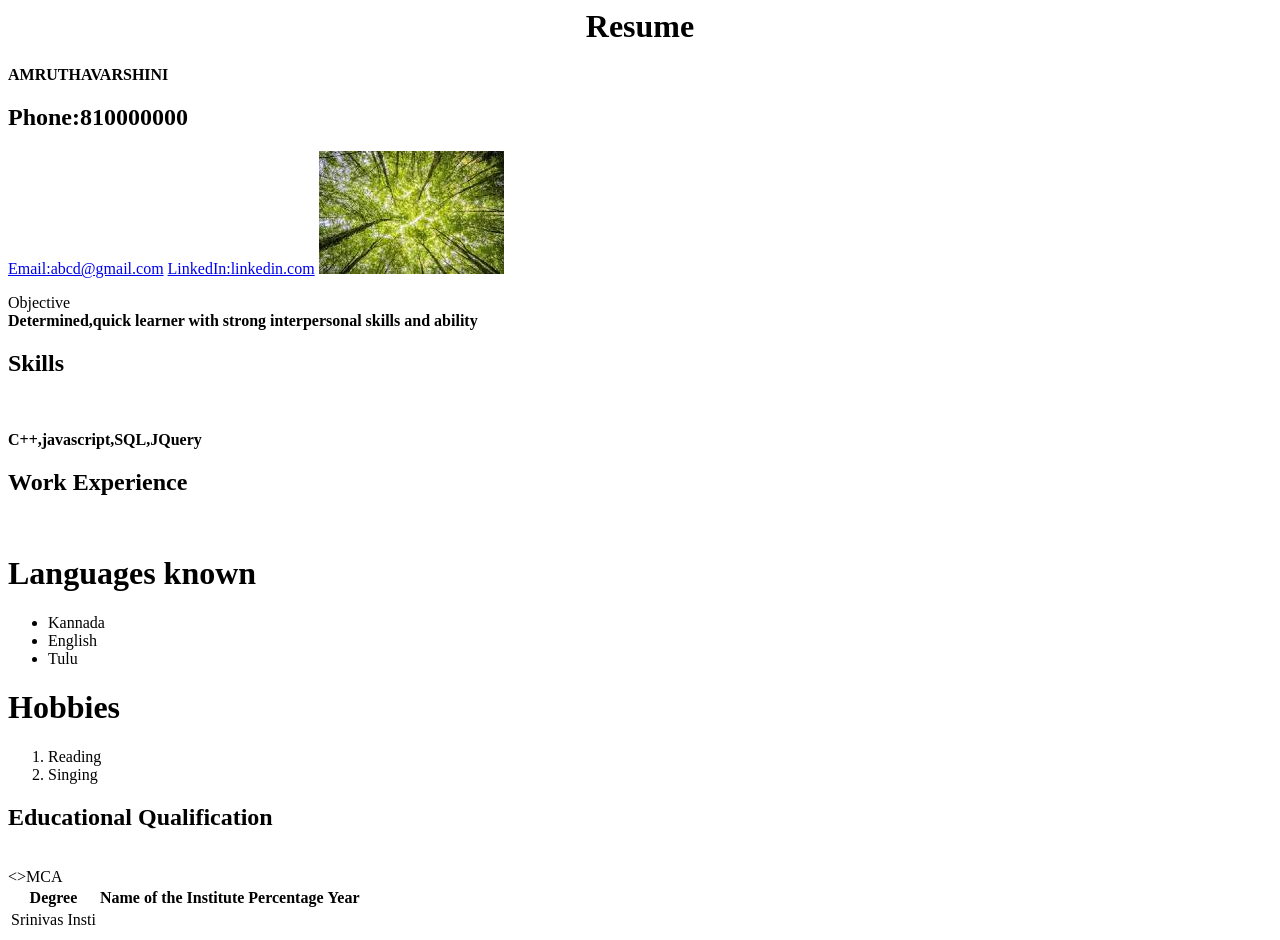
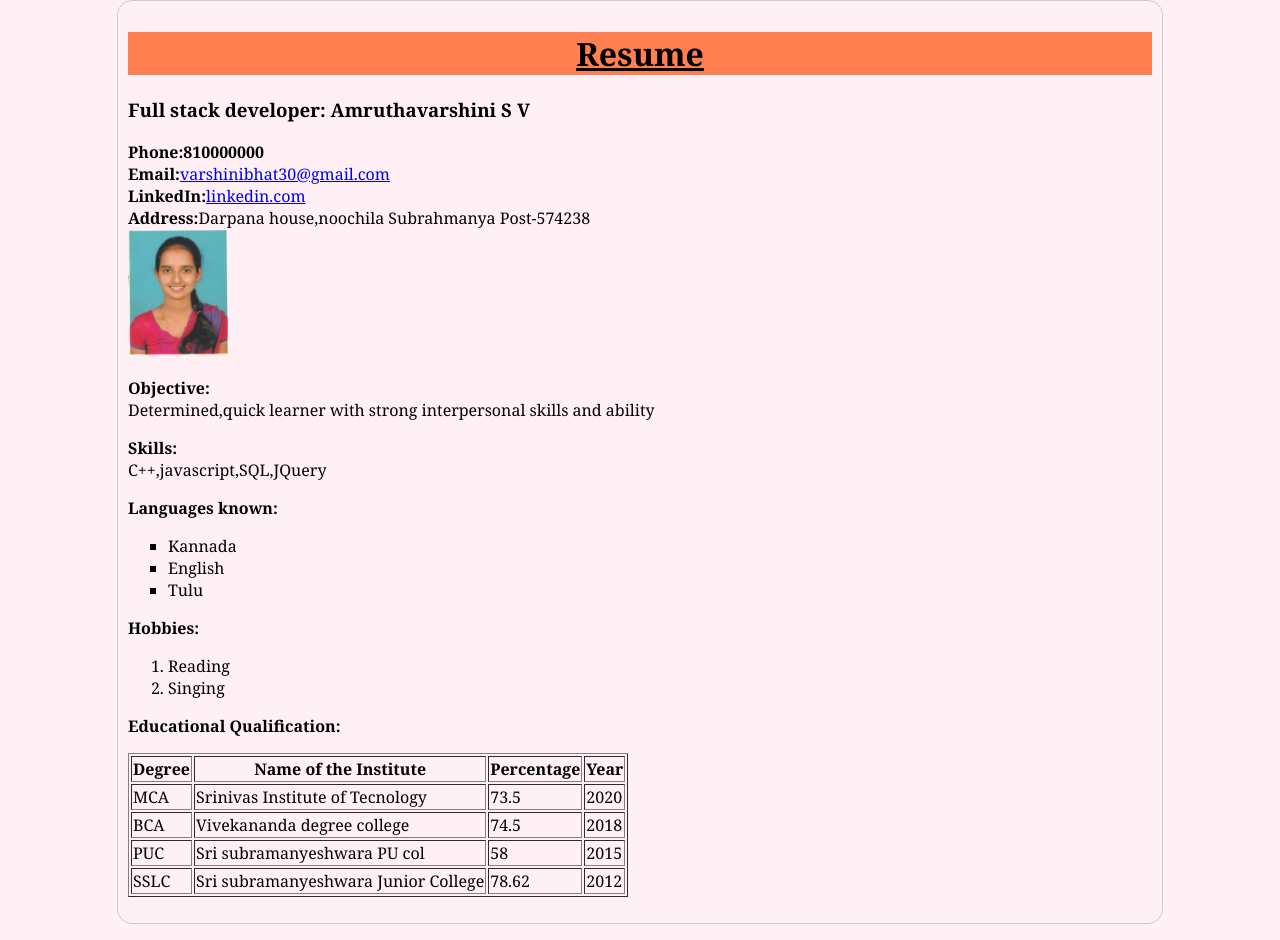
Before and after one commit to Amrutha-git/myresume, a plain HTML site: page index.html in a window 1280 px wide. Drawn offline with Linux system fonts and the light colour scheme; files whose address does not match are found by name.

Commit message:
My Project

```diff
--- a/index.html
+++ b/index.html
@@ -1,35 +1,43 @@
+<!DOCTYPE html>
 <html>
-    <head><title>FORM</title></head>
+    <head><title>FORM</title>
+    <link rel="stylesheet" type="text/css" href="G:\Microdegree\style.css">
+</head>
     <body>
+        <!--Heading-->
         <h1><center>Resume</center></h1>
         <div>
-        <b><label>AMRUTHAVARSHINI</label></b>
-        <h2>Phone:810000000</h2>
-        <a href="www.mnf.com">Email:abcd@gmail.com</a>
-        <a href="www.link.com">LinkedIn:linkedin.com</a>
-        <img src="G:\Microdegree\download.jpg"></img>
+       <h3><b><label>Full stack developer: Amruthavarshini S V</label></b></h3>
+
+        <b><label>Phone:810000000</label></b>
+        <br>
+        <label><b>Email:</b></label><a href="www.mnf.com">varshinibhat30@gmail.com</a>
+        <br>
+        <label><b>LinkedIn:</b></label><a href="www.linkdin.com">linkedin.com</a>
+        <br>
+        <label><b>Address:</b>Darpana house,noochila Subrahmanya Post-574238</label>
+
+        <br>
+        <img src="G:\Microdegree\scanpics1.jpg" width=100px ></img>
         </div>
-        <p>Objective<br><b>Determined,quick learner with strong interpersonal skills and ability </b></p>
-        <h2>Skills</h2>
-        <br>
-        <p><b>C++,javascript,SQL,JQuery</b></p>
-        <h2>Work Experience</h2>
-        <br>
-        <h1>Languages known</h1>
+        <b><p>Objective:<br></b>Determined,quick learner with strong interpersonal skills and ability </p>
+        <p><b>Skills:<br></b>C++,javascript,SQL,JQuery</p>
+        <div class="language">
+        <p><b>Languages known:</b>
         <ul>
             <li>Kannada</li>
             <li>English</li>
             <li>Tulu</li>
-        </ul>
-        <h1>Hobbies</h1>
+        </ul></p></div>
+    <p><b>Hobbies:</b>
         <ol>
             <li>Reading</li>
             <li>Singing</li>
 
-        </ol>
-        <h2><b>Educational Qualification</b></h2>
+        </ol></p>
+        <p><b>Educational Qualification:</b>
         <br>
-        <table>
+        <table border="1">
             <tr>
                 <th>Degree</th>
                 <th>Name of the Institute</th>
@@ -37,10 +45,33 @@
                 <th>Year</th>
             </tr>
             <tr>
-                <>MCA</>
-                <td>Srinivas Insti</td>
+                <td>MCA</td>
+                <td>Srinivas Institute of Tecnology</td>
+                <td>73.5</td>
+                <td>2020</td>
             </tr>
-        </table>
+            <tr>
+                <td>BCA</td>
+                <td>Vivekananda degree college</td>
+                <td>74.5</td>
+                <td>2018</td>
+            </tr>
+            <tr>
+                <td>PUC</>
+                <td>Sri subramanyeshwara PU col</td>
+                <td>58</td>
+                <td>2015</td>
+            </tr>
+            <tr>
+                <td>SSLC</>
+                <td>Sri subramanyeshwara Junior College</td>
+                <td>78.62</td>
+                <td>2012</td>
+
+
+            </tr>
+
+        </table border="1"></p>
 
 
     </body>
--- /dev/null
+++ b/style.css
@@ -0,0 +1,29 @@
+body{
+
+
+background-color: lavenderblush;
+font-family: Cambria, Cochin, Georgia, Times, 'Times New Roman', serif;
+margin: 0;
+width: 80%;
+margin: auto;
+border: 1px  #ccc solid;
+padding: 10px;
+border-radius: 15px;
+
+
+}
+h1
+{
+    text-decoration: underline;
+  background-color: coral;
+}
+a:hover{
+    color:red;
+}
+
+.language ul{
+    list-style: square;
+}
+img{
+    image-orientation: from-image;
+}
```
Also changed, not shown: scanpics1.jpg (added).
